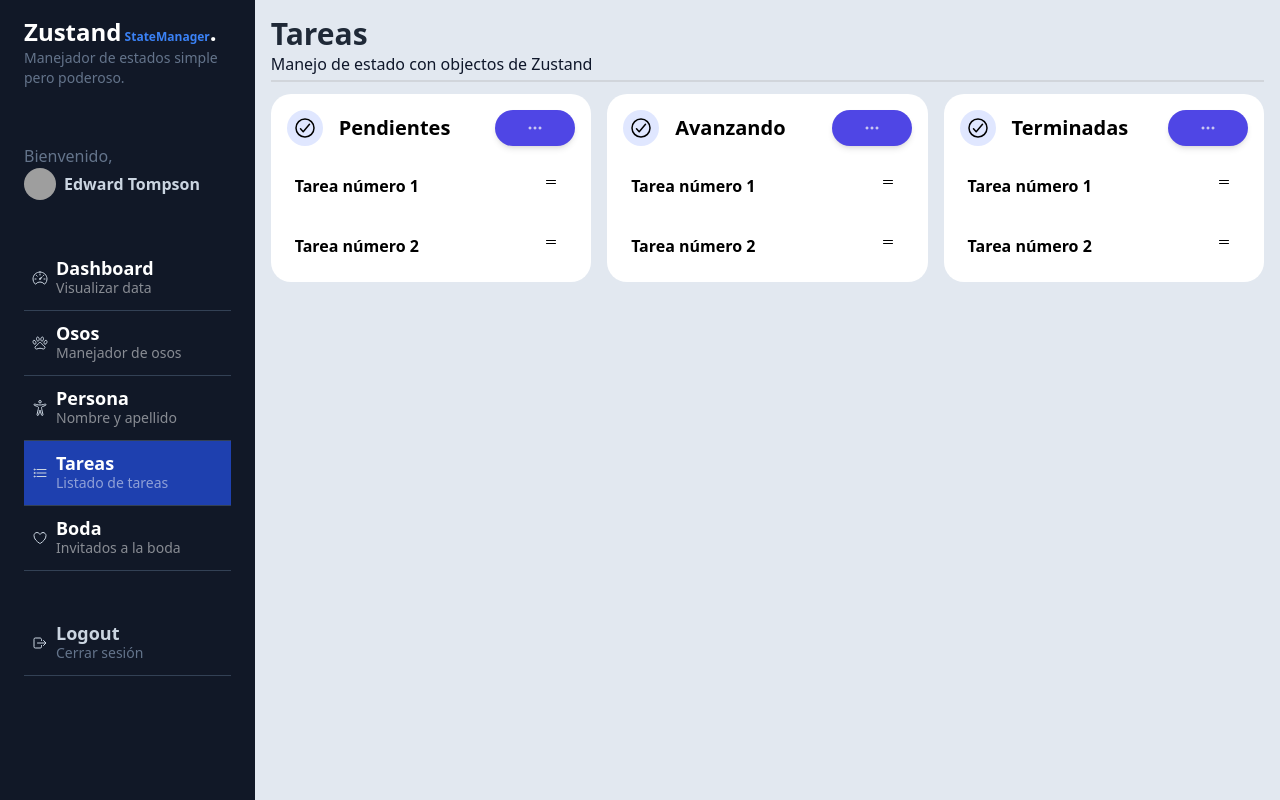
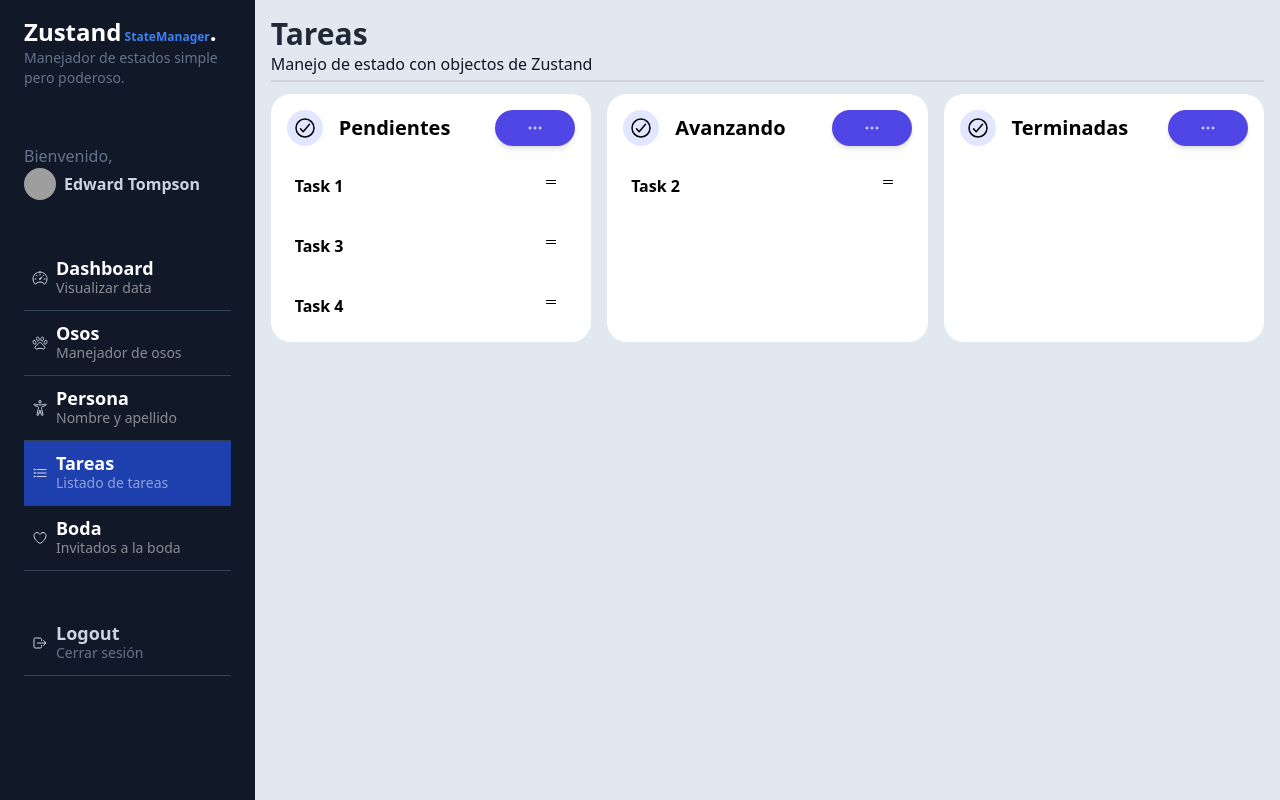
Before and after one commit to H1V35/zustand-dashboard, a React (Vite) app: page /dashboard/tasks in a window 1280 px wide. Built offline with nearby package versions, Linux system fonts and the light colour scheme; grey boxes are pictures that could not be loaded.

Commit message:
✨ feat: Display tasks; Refactor code importing types

```diff
--- a/src/components/jira/JiraTasks.tsx
+++ b/src/components/jira/JiraTasks.tsx
@@ -1,15 +1,14 @@
-import {
-  IoCheckmarkCircleOutline,
-  IoEllipsisHorizontalOutline,
-  IoReorderTwoOutline,
-} from 'react-icons/io5';
+import { IoCheckmarkCircleOutline, IoEllipsisHorizontalOutline } from 'react-icons/io5';
+import type { Task, TaskStatus } from '@/interfaces';
+import { SingleTask } from './SingleTask';
 
 interface Props {
   title: string;
-  value: 'pending' | 'in-progress' | 'done';
+  tasks: Task[];
+  value: TaskStatus;
 }
 
-export const JiraTasks = ({ title }: Props) => {
+export const JiraTasks = ({ title, tasks }: Props) => {
   return (
     <div className="!text-black relative flex flex-col rounded-[20px]  bg-white bg-clip-border shadow-3xl shadow-shadow-500  w-full !p-4 3xl:p-![18px]">
       {/* Task Header */}
@@ -31,23 +30,9 @@ export const JiraTasks = ({ title }: Props) => {
 
       {/* Task Items */}
       <div className="h-full w-full">
-        <div className="mt-5 flex items-center justify-between p-2">
-          <div className="flex items-center justify-center gap-2">
-            <p className="text-base font-bold text-navy-700">Tarea número 1</p>
-          </div>
-          <span className=" h-6 w-6 text-navy-700 cursor-pointer">
-            <IoReorderTwoOutline />
-          </span>
-        </div>
-
-        <div className="mt-5 flex items-center justify-between p-2">
-          <div className="flex items-center justify-center gap-2">
-            <p className="text-base font-bold text-navy-700">Tarea número 2</p>
-          </div>
-          <span className=" h-6 w-6 text-navy-700 cursor-pointer">
-            <IoReorderTwoOutline />
-          </span>
-        </div>
+        {tasks.map((task) => (
+          <SingleTask key={task.id} task={task} />
+        ))}
       </div>
     </div>
   );
--- /dev/null
+++ b/src/components/jira/SingleTask.tsx
@@ -0,0 +1,19 @@
+import { IoReorderTwoOutline } from 'react-icons/io5';
+import type { Task } from '@/interfaces';
+
+interface Props {
+  task: Task;
+}
+
+export const SingleTask = ({ task }: Props) => {
+  return (
+    <div className="mt-5 flex items-center justify-between p-2">
+      <div className="flex items-center justify-center gap-2">
+        <p className="text-base font-bold text-navy-700">{task.title}</p>
+      </div>
+      <span className=" h-6 w-6 text-navy-700 cursor-pointer">
+        <IoReorderTwoOutline />
+      </span>
+    </div>
+  );
+};
--- a/src/pages/02-objects/JiraPage.tsx
+++ b/src/pages/02-objects/JiraPage.tsx
@@ -6,8 +6,6 @@ export const JiraPage = () => {
   const inProgressTasks = useTasksStore((state) => state.getTaskByStatus('in-progress'));
   const doneTasks = useTasksStore((state) => state.getTaskByStatus('done'));
 
-  console.log({ pendingTasks, inProgressTasks, doneTasks });
-
   return (
     <>
       <h1>Tareas</h1>
@@ -15,11 +13,11 @@ export const JiraPage = () => {
       <hr />
 
       <div className="grid grid-cols-1 md:grid-cols-3 gap-4">
-        <JiraTasks title="Pendientes" value="pending" />
+        <JiraTasks title="Pendientes" tasks={pendingTasks} value="open" />
 
-        <JiraTasks title="Avanzando" value="in-progress" />
+        <JiraTasks title="Avanzando" tasks={inProgressTasks} value="in-progress" />
 
-        <JiraTasks title="Terminadas" value="done" />
+        <JiraTasks title="Terminadas" tasks={doneTasks} value="done" />
       </div>
     </>
   );
--- a/src/stores/bears/bears.store.ts
+++ b/src/stores/bears/bears.store.ts
@@ -1,4 +1,4 @@
-import { StateCreator, create } from 'zustand';
+import { type StateCreator, create } from 'zustand';
 import { persist } from 'zustand/middleware';
 
 interface Bear {
--- a/src/stores/storages/firebase.storage.ts
+++ b/src/stores/storages/firebase.storage.ts
@@ -1,4 +1,4 @@
-import { StateStorage, createJSONStorage } from 'zustand/middleware';
+import { type StateStorage, createJSONStorage } from 'zustand/middleware';
 
 const firebaseUrl =
   'https://zustand-storage-hive-default-rtdb.europe-west1.firebasedatabase.app/zustand';
--- a/src/stores/storages/session.storage.ts
+++ b/src/stores/storages/session.storage.ts
@@ -1,4 +1,4 @@
-import { StateStorage, createJSONStorage } from 'zustand/middleware';
+import { type StateStorage, createJSONStorage } from 'zustand/middleware';
 
 const storageApi: StateStorage = {
   getItem: function (name: string): string | Promise<string | null> | null {
--- a/src/stores/tasks/tasks.store.ts
+++ b/src/stores/tasks/tasks.store.ts
@@ -1,8 +1,8 @@
-import { Task, TaskStatus } from '@/interfaces';
 import { StateCreator, create } from 'zustand';
+import type { Task, TaskStatus } from '@/interfaces';
 
 interface TasksState {
-  tasks: Record<string, Task>;
+  tasks: Record<string, Task>; // { [key: string]: Task }
 
   getTaskByStatus: (status: TaskStatus) => Task[];
 }
```
